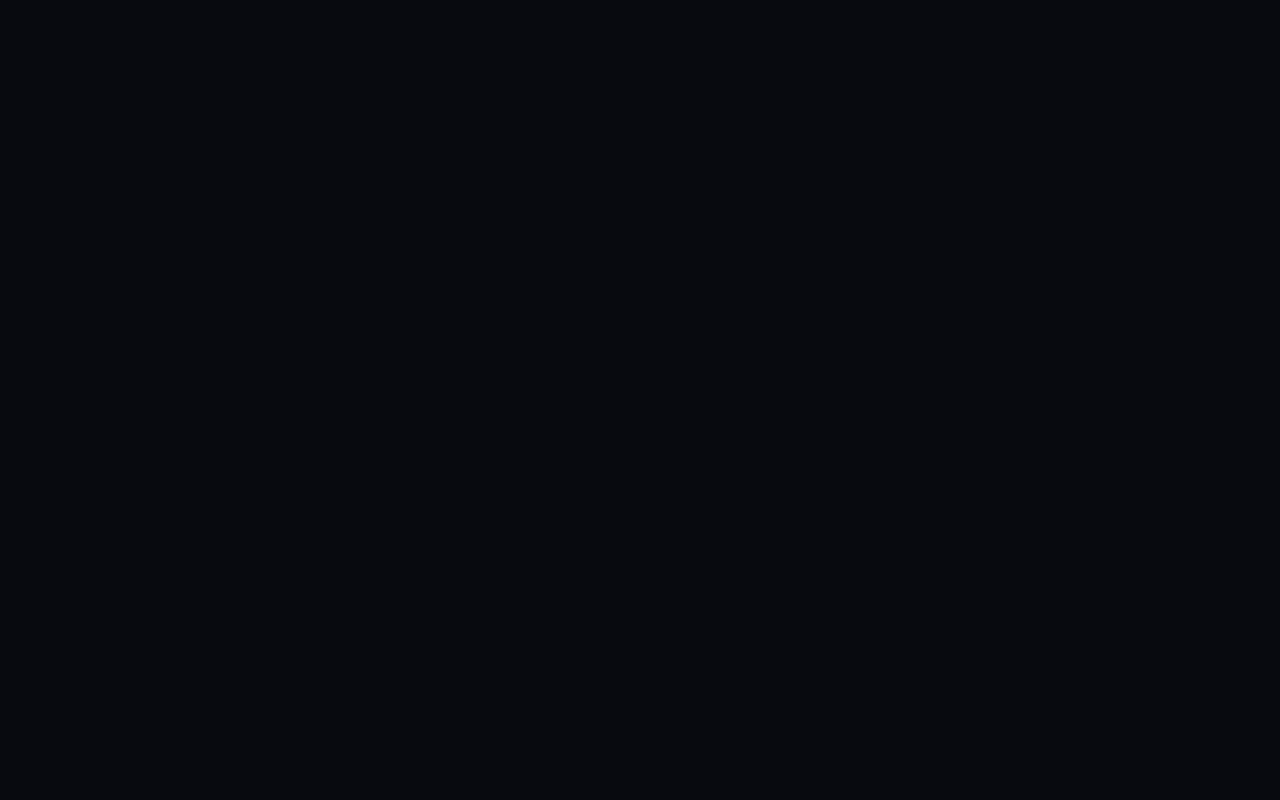
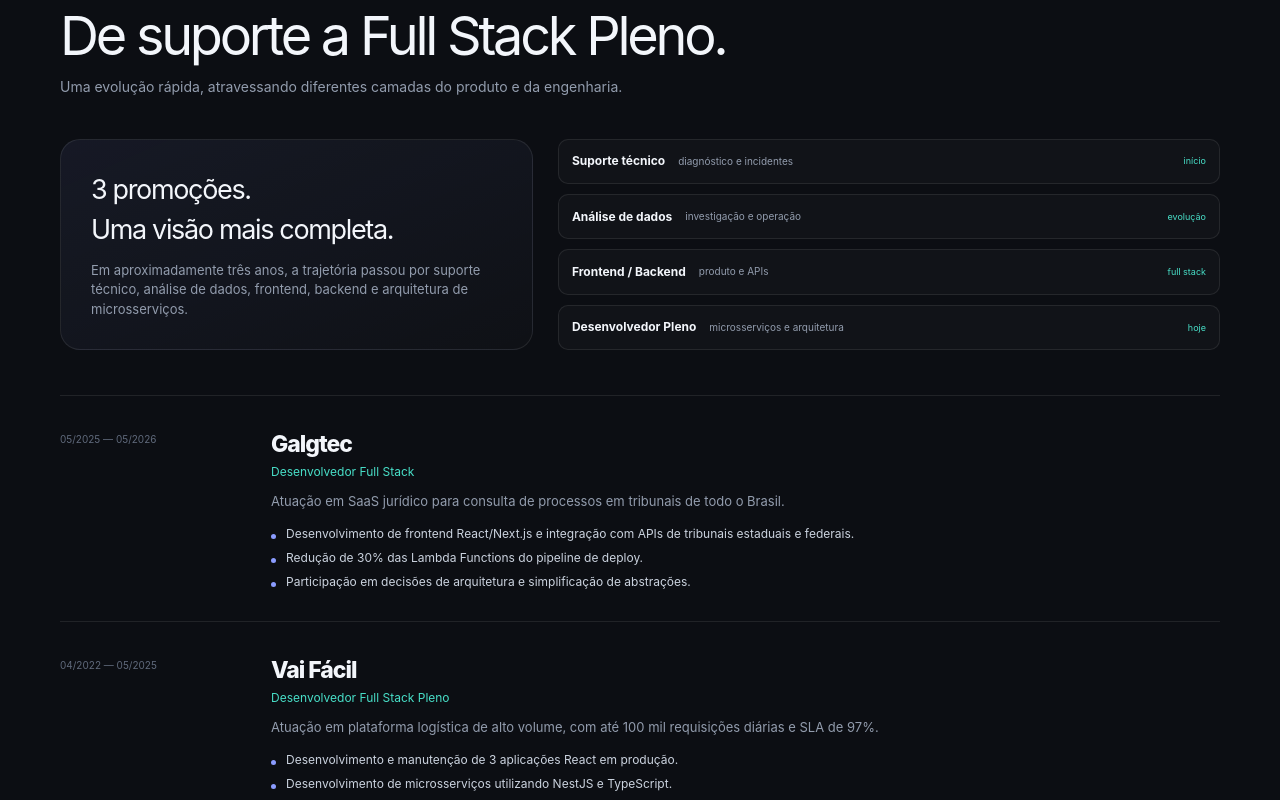
Before and after one commit to mateussilvasouza/Portifolio, a React (Vite) app: page / in a window 1280 px wide. Shown: the part 4520-5320 px from the top of the page. Before the commit the page ends 4481 px from the top, so only its background shows below. Built offline with nearby package versions, Linux system fonts and the light colour scheme.

Commit message:
experience: implement trajectory box, growth path and job timeline

```diff
--- a/src/App.tsx
+++ b/src/App.tsx
@@ -5,6 +5,7 @@ import { Impact } from '@/sections/Impact'
 import { Thinking } from '@/sections/Thinking'
 import { Cases } from '@/sections/Cases'
 import { Toolkit } from '@/sections/Toolkit'
+import { Experience } from '@/sections/Experience'
 
 function App() {
   return (
@@ -16,6 +17,7 @@ function App() {
         <Thinking />
         <Cases />
         <Toolkit />
+        <Experience />
       </main>
       <Footer />
     </>
--- /dev/null
+++ b/src/sections/Experience.tsx
@@ -0,0 +1,87 @@
+import { Container } from '@/components/layout/Container'
+import { Reveal } from '@/components/motion/Reveal'
+import { SectionHeading } from '@/components/SectionHeading'
+import { experiences } from '@/data/experience'
+import { growthIntro, growthPath } from '@/data/growth'
+
+export function Experience() {
+  return (
+    <section id="experiencia" className="border-t border-b bg-white/[0.018] py-[70px] sm:py-[105px]">
+      <Container>
+        <Reveal>
+          <SectionHeading
+            kicker="05 / trajetória"
+            title="De suporte a Full Stack Pleno."
+            description="Uma evolução rápida, atravessando diferentes camadas do produto e da engenharia."
+          />
+
+          <div className="grid grid-cols-1 items-stretch gap-6.25 lg:grid-cols-[1fr_1.4fr]">
+            <div className="rounded-[20px] border bg-gradient-to-br from-primary/[0.08] to-white/[0.015] p-7.5">
+              <h3 className="text-[27px] tracking-[-0.05em]">
+                {growthIntro.title.map((line) => (
+                  <span key={line} className="block">
+                    {line}
+                  </span>
+                ))}
+              </h3>
+              <p className="mt-2.5 text-[13px] text-muted-foreground">
+                {growthIntro.description}
+              </p>
+            </div>
+
+            <div className="grid gap-2.5">
+              {growthPath.map((step) => (
+                <div
+                  key={step.title}
+                  className="flex items-center gap-3.25 rounded-[10px] border bg-white/2.5 p-3.25"
+                >
+                  <b className="text-xs">{step.title}</b>
+                  <span className="text-[10px] text-muted-foreground">
+                    {step.description}
+                  </span>
+                  <em className="ml-auto text-[9px] text-accent not-italic">
+                    {step.tag}
+                  </em>
+                </div>
+              ))}
+            </div>
+          </div>
+
+          <div className="mt-11.25 border-t">
+            {experiences.map((job) => (
+              <article
+                key={job.company}
+                className="grid grid-cols-1 gap-1.75 border-b py-7.75 lg:grid-cols-[175px_1fr] lg:gap-9"
+              >
+                <div className="pt-1.25 text-[10px] text-muted-foreground-2">
+                  {job.period}
+                </div>
+                <div>
+                  <div className="text-[23px] font-extrabold tracking-[-0.045em]">
+                    {job.company}
+                  </div>
+                  <div className="mt-0.5 mb-3 text-xs text-accent">
+                    {job.role}
+                  </div>
+                  <p className="text-[13px] text-muted-foreground">
+                    {job.description}
+                  </p>
+                  <div className="mt-3.75 grid gap-2">
+                    {job.highlights.map((highlight) => (
+                      <div
+                        key={highlight}
+                        className="relative pl-3.75 text-xs text-[#cbd3df] before:absolute before:top-2 before:left-0 before:h-1.25 before:w-1.25 before:rounded-full before:bg-primary before:content-['']"
+                      >
+                        {highlight}
+                      </div>
+                    ))}
+                  </div>
+                </div>
+              </article>
+            ))}
+          </div>
+        </Reveal>
+      </Container>
+    </section>
+  )
+}
```
